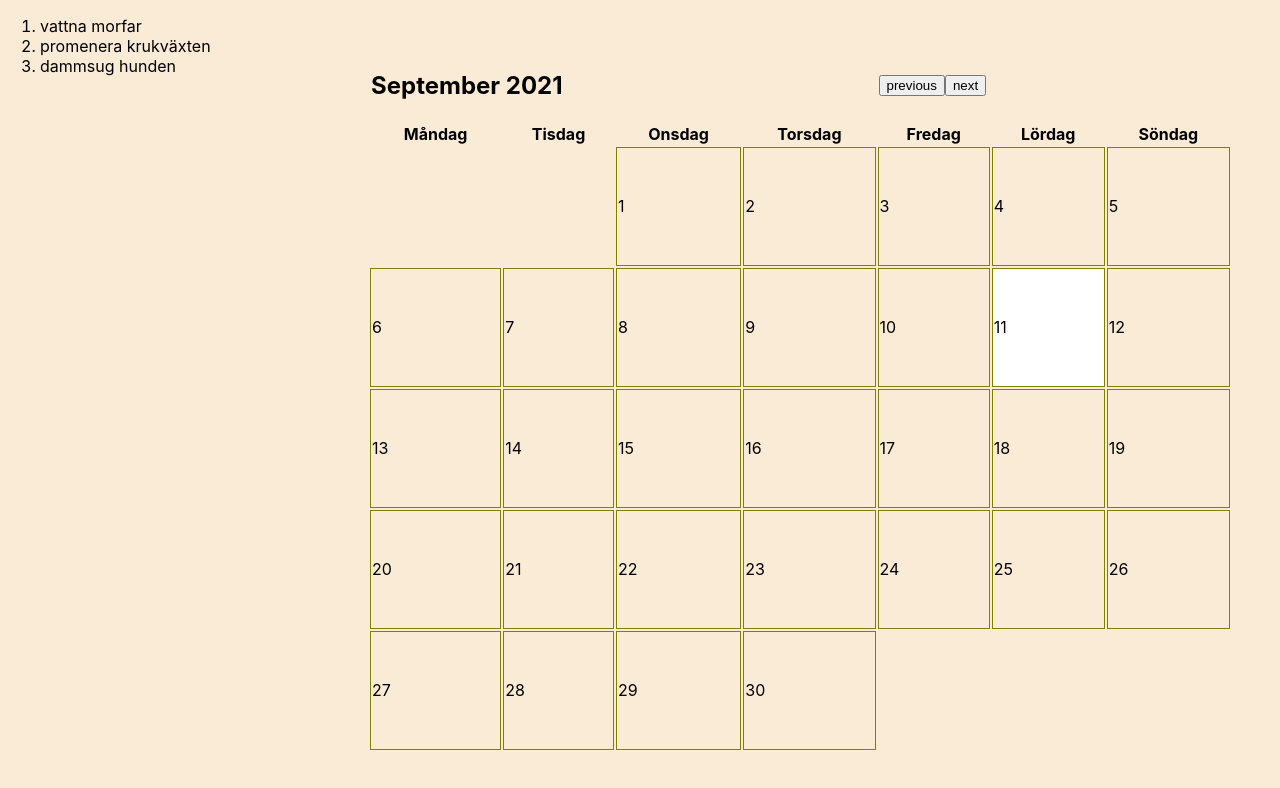
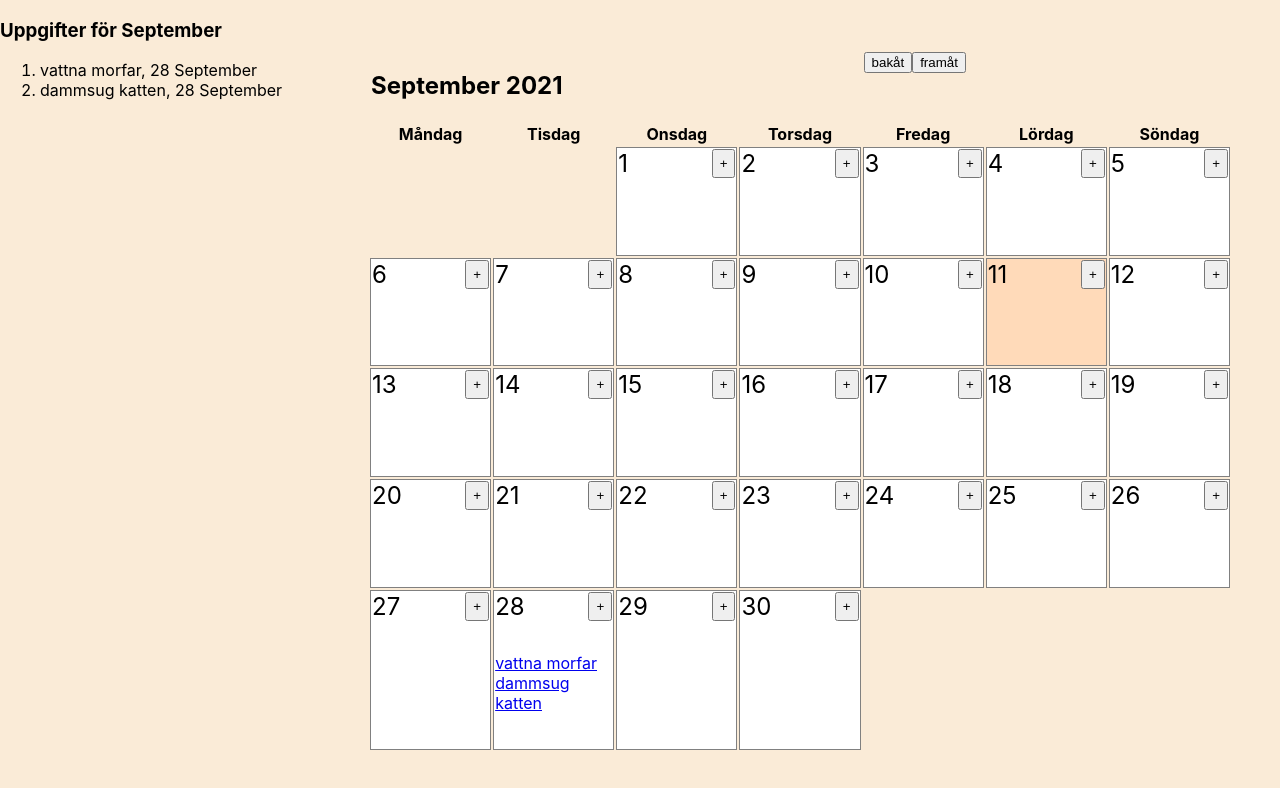
Before and after one commit to rebecka-oscarsson/calendar, a React (Create React App) app: page / in a window 1280 px wide. Shown: the top 788 px of the page. Built offline with nearby package versions, Linux system fonts and the light colour scheme.

Commit message:
add and list tasks functions fixed

```diff
--- a/package.json
+++ b/package.json
@@ -9,6 +9,7 @@
     "moment": "^2.29.1",
     "react": "^17.0.2",
     "react-dom": "^17.0.2",
+    "react-router-dom": "^5.3.0",
     "react-scripts": "4.0.3",
     "web-vitals": "^1.1.2"
   },
--- a/src/App.js
+++ b/src/App.js
@@ -1,10 +1,11 @@
 import { useState, useEffect } from "react";
-import Header from "./components/Header";
-import Day from "./components/Day";
+import CalendarHeader from "./components/CalendarHeader";
+import CalendarBody from "./components/CalendarBody";
 import List from "./components/List";
 import AddToDo from "./components/AddToDo";
 import DeleteToDo from "./components/DeleteToDo";
 import moment from "moment";
+
 
 function App() {
   //skapa klass
@@ -18,12 +19,12 @@ function App() {
   let currentList = JSON.parse(localStorage.getItem("savedList"));
   if (!currentList)
     currentList = [
-      new ToDo("vattna morfar", 12),
-      new ToDo("promenera krukväxten", 1),
-      new ToDo("dammsug hunden", 5),
+      new ToDo("vattna morfar", "28 September 2021"),
+      new ToDo("rasta krukväxten", "6 January 2022"),
+      new ToDo("dammsug katten", "28 September 2021"),
     ];
 
-  let dayString = moment().toString(); //känns fel. var ska jag ha den här? den ändras ju inte när månad ändras
+  // let dayString = moment().toString();
 
   //alla states
   const [days, setDays] = useState([]);
@@ -32,29 +33,35 @@ function App() {
   const [monthHeadline, setMonthHeadline] = useState(
     moment().format("MMMM YYYY")
   );
-  const [selectedDate, setSelectedDate] = useState();
+  const [selectedDate, setSelectedDate] = useState({date:null, toDo:[]});
+const [addModalOpen, setAddModalOpen] = useState(false);
+const [deleteModalOpen, setDeleteModalOpen] = useState(false);
 
   // moment.locale('sv'); funkar inte
 
-  let dateToday = moment().date();
 
-  //en funktion som hittar toDos för ett datum
-  let tasksForDate = (date) => {
-    toDoList.find((task) => task.date === date);
-  };
-
+ //en funktion som hittar toDos för ett datum
+let tasksForDate = (date) =>
+{let tasks = []
+  for (let index = 0; index < toDoList.length; index++) {
+  if (toDoList[index].date === date)
+  {tasks.push(toDoList[index].task)}}
+  return tasks
+}
   //en funktion som gör en array av dagarna i en månad
   function createDaysArray(numberOfSquares, emptySquares, momentObj) {
     let daysArray = [];
+    let dateToday = moment().date();
     for (let index = 0; index < numberOfSquares; index++) {
       if (index < emptySquares) {
         daysArray.push({ date: null });
       } else {
         let dateOfDay = index - emptySquares + 1; //lägger på 1 eftersom index börjar på noll
+        let dateString = dateOfDay + " " + momentObj.format("MMMM YYYY").toString();
         daysArray.push({
-          id: dateOfDay + " " + momentObj.format("MMMM YYYY"), //momentObj är den första i månaden för jag glömt kopiera och ändrat originalet
+          id: dateString, //momentObj är den första i månaden för jag glömt kopiera och ändrat originalet
           date: dateOfDay,
-          toDo: tasksForDate(dayString),
+          toDo: tasksForDate(dateString) ? tasksForDate(dateString) : false,
           isToday: dateOfDay === dateToday && monthIndex === 0,
         });
       }
@@ -62,7 +69,7 @@ function App() {
     return daysArray;
   }
 
-  //funktionen som skapar kalendern
+  //funktionen som skapar kalendern och körs i useeffect
   function createCalendar() {
     //skapa ett momentobjekt:
     let momentObj = moment();
@@ -90,17 +97,14 @@ function App() {
   }
 
   //funktion som delar upp månads-array i vecko-arrays
-  function sliceIntoChunks(arr, chunkSize) {
-    const res = [];
-    for (let i = 0; i < arr.length; i += chunkSize) {
-      const chunk = arr.slice(i, i + chunkSize);
-      res.push(chunk);
+  function splitInWeeks(monthArray) {
+    const result = [];
+    for (let i = 0; i < monthArray.length; i += 7) {
+      const weekArray = monthArray.slice(i, i + 7);
+      result.push(weekArray);
     }
-    return res;
+    return result;
   }
-
-  //ska den här ligga löst här?
-  let weeks = sliceIntoChunks(days, 7);
 
   // Funktion för att lägga till en ny item till en lista.
   function saveList(savedList, currentList) {
@@ -116,15 +120,16 @@ function App() {
     return currentList;
   }
 
+
   useEffect(createCalendar, [toDoList, monthIndex]);
   //första argumentet är en funktion, andra argumentet en array av värden, när dessa ändras körs funktionen
 
   return (
     <>
-      <List toDoList={toDoList} />
+      <List toDoList={toDoList} monthHeadline={monthHeadline} />
+
       <table>
-        <thead>
-          <Header
+          <CalendarHeader
             monthHeadline={monthHeadline}
             showNext={() => {
               setmonthIndex(monthIndex + 1);
@@ -133,52 +138,35 @@ function App() {
               setmonthIndex(monthIndex - 1);
             }}
           />
-          <tr>
-            <th>Måndag</th>
-            <th>Tisdag</th>
-            <th>Onsdag</th>
-            <th>Torsdag</th>
-            <th>Fredag</th>
-            <th>Lördag</th>
-            <th>Söndag</th>
-          </tr>
-        </thead>
-        <tbody>
-          {weeks.map((week, i) => (
-            <tr key={i}>
-              {week.map((day, j) => (
-                <Day
-                  index={j}
-                  day={day}
-                  onClick={(e) => {
-                    if (day.date) {
-                      setSelectedDate(e.target.id);
-                    }
-                  }}
-                />
-              ))}
-            </tr>
-          ))}
-        </tbody>
+          <CalendarBody
+            weeks={splitInWeeks(days)}
+            setSelectedDate={setSelectedDate}
+            setDeleteModalOpen={setDeleteModalOpen}
+            setAddModalOpen={setAddModalOpen}
+          />
       </table>
-      {selectedDate && !tasksForDate(selectedDate) && (
+
+
+      {
+      addModalOpen && (
         <AddToDo
-          date={selectedDate}
-          onSave={(task) => {
-            setToDoList([...toDoList, { task, date: selectedDate }]);
-            localStorage.setItem("savedList", JSON.stringify(toDoList))
+        setAddModalOpen={setAddModalOpen}
+        selectedDate={selectedDate}
+          saveTask={(task) => {
+            if(task) {setToDoList([...toDoList, { task, date: selectedDate.date }]);
+            localStorage.setItem("savedList", JSON.stringify(toDoList))} //flytta till modul
           }}
-          onCancel={() => setSelectedDate(null)}
         />
       )}
       {/* rendera om villkor uppfyllda */}
-      {selectedDate && tasksForDate(selectedDate) && (
+      {
+      // selectedDate && tasksForDate(selectedDate)
+       deleteModalOpen && (
         <DeleteToDo
-          onDelete={(title) => {
-            setToDoList([]);
-          }}
-          eventText={tasksForDate(selectedDate)}
-          onClose={() => setSelectedDate(null)}
+        setDeleteModalOpen={setDeleteModalOpen}
+        selectedDate={selectedDate}
+        setSelectedDate={setSelectedDate}
+        eventText={tasksForDate(selectedDate)}
         />
       )}
       {/* det här går inte för det räknar med att det bara finns ett evnt per dag */}
--- /dev/null
+++ b/src/components/CalendarBody.js
@@ -0,0 +1,28 @@
+import React from "react";
+import Day from "./Day";
+
+function CalendarBody({
+  weeks,
+  setSelectedDate,
+  setDeleteModalOpen,
+  setAddModalOpen,
+}) {
+  return (
+    <tbody>
+      {weeks.map((week, i) => (
+        <tr key={i}>
+          {week.map((day) => (
+            <Day
+              setDeleteModalOpen={setDeleteModalOpen}
+              setAddModalOpen={setAddModalOpen}
+              day={day}
+              setSelectedDate={setSelectedDate}
+            />
+          ))}
+        </tr>
+      ))}
+    </tbody>
+  );
+}
+
+export default CalendarBody;
--- /dev/null
+++ b/src/components/CalendarHeader.js
@@ -0,0 +1,28 @@
+import React from "react";
+
+function CalendarHeader({ monthHeadline, showNext, showPrev }) {
+  return (
+    <thead>
+      <tr>
+        <td className="month-headline" colSpan="4">
+          <h2>{monthHeadline}</h2>
+        </td>
+        <td colSpan="3">
+          <button onClick={showPrev}>bakåt</button>
+          <button onClick={showNext}>framåt</button>
+        </td>
+      </tr>
+      <tr>
+        <th>Måndag</th>
+        <th>Tisdag</th>
+        <th>Onsdag</th>
+        <th>Torsdag</th>
+        <th>Fredag</th>
+        <th>Lördag</th>
+        <th>Söndag</th>
+      </tr>
+    </thead>
+  );
+}
+
+export default CalendarHeader;
--- a/src/components/Day.js
+++ b/src/components/Day.js
@@ -1,14 +1,51 @@
-import React from 'react';
+import React from "react";
 
-function Day({index, day, onClick}) {
-    let className;
-    if(day.date) {className="day"}
-    if(day.isToday) {className="today"}
-    return (
-        <td key={index} id={day.id} className = {className} onClick = {onClick}>
-            {day.date}
-        </td>
-    )
+function Day({ setDeleteModalOpen, setAddModalOpen, day, setSelectedDate }) {
+  let className;
+  if (day.date) {
+    className = "day";
+  }
+  if (day.isToday) {
+    className = "day today";
+  }
+  let numberOfTasks = false;
+  if (day.toDo) {numberOfTasks = day.toDo.length}
+
+  return (
+    <td id={day.id} className={className} >
+      <div>
+        <span className="date-digit">
+          {day.date}
+
+          {day.date && (
+            <button
+              className={day.id}
+              onClick={(e) => {
+                setDeleteModalOpen(false);
+                setAddModalOpen(true);
+                setSelectedDate({date: e.target.className, toDo: day.toDo})
+              }}
+            >
+              +
+            </button>
+          )}
+        </span>
+
+        {numberOfTasks ?
+          day.toDo.map(toDo=><a href="javascript.void(0)"
+          className={day.id}
+            onClick={(e) => {
+              e.preventDefault()
+              setDeleteModalOpen(true);
+              setAddModalOpen(false);
+              setSelectedDate({date: e.target.className, toDo: day.toDo})
+            }}
+          >{toDo}
+          </a>)
+        : <br />}
+      </div>
+    </td>
+  );
 }
 
 export default Day;
--- a/src/components/Header.js
+++ /dev/null
@@ -1,17 +0,0 @@
-import React from "react";
-
-function Header({ monthHeadline, showNext, showPrev }) {
-  return (
-    <tr>
-      <td className="month-headline" colSpan="4">
-        <h2>{monthHeadline}</h2>
-      </td>
-      <td colSpan="3">
-        <button onClick = {showPrev}>previous</button>
-        <button onClick = {showNext}>next</button>
-      </td>
-    </tr>
-  );
-}
-
-export default Header;
--- a/src/components/List.js
+++ b/src/components/List.js
@@ -1,8 +1,22 @@
-import React from 'react';
+import React from "react";
+import moment from "moment";
 
-function List({toDoList})
-{return(<ol>
-    {toDoList.map((toDo)=><li>{toDo.task}</li>)}
-</ol>)}
+function List({ toDoList, monthHeadline }) {
+  let year = moment(monthHeadline).format("YYYY");
+  let month = moment(monthHeadline).format("MMMM");
+  return (
+    <section>
+      <h3>Uppgifter för {month}</h3>
+      <ol>
+        {toDoList.map((toDo) => (
+          toDo.date.includes(month) && toDo.date.includes(year) ?
+          <li>
+            {toDo.task}, {moment(toDo.date).format("DD MMMM")}
+          </li> : ""
+        ))}
+      </ol>
+    </section>
+  );
+}
 
 export default List;
--- a/src/style.css
+++ b/src/style.css
@@ -6,10 +6,26 @@ body {
   background-color: antiquewhite;
 }
 
-.day {border: 1px solid olive}
+table {table-layout: fixed;}
 
-.today {background-color: white; border: 1px solid olive}
+.day {border: 1px solid grey; background-color: white;}
+
+.today {background-color: peachpuff;}
 
 #root {display:grid; grid-template-columns: 1fr 3fr; grid-template-rows: 1fr; min-height: 100vh;}
 
-table {padding: 3rem}
+table {padding: 3rem; table-layout: fixed;}
+
+td {vertical-align: top; width:14%}
+
+td>div {display: flex; flex-direction: column; height: 100%; overflow: auto;}
+
+td>div>span {display: flex; justify-content: space-between; padding-bottom: 2rem;}
+
+.date-digit {font-size: x-large;}
+
+.modal {position:absolute;
+  left: 0; top:0;background-color: rgba(0, 0, 0, 0.5);height: 100vh; width: 100vw;}
+
+.modal>p {display:flex; flex-direction: column; justify-content: space-around; align-items:center; width:50vw; height: 50vh; position:absolute;
+left: 25vw; top:25vh; background-color: antiquewhite; box-shadow: rgba(0, 0, 0, 0.5) 5px 5px 40px; border-radius: 20px;}
```
Also changed, not shown: src/components/AddToDo.js (+10 -8 lines), src/components/DeleteToDo.js (+7 -7 lines), 1 other file (tests, documents, lock files or other folders).
